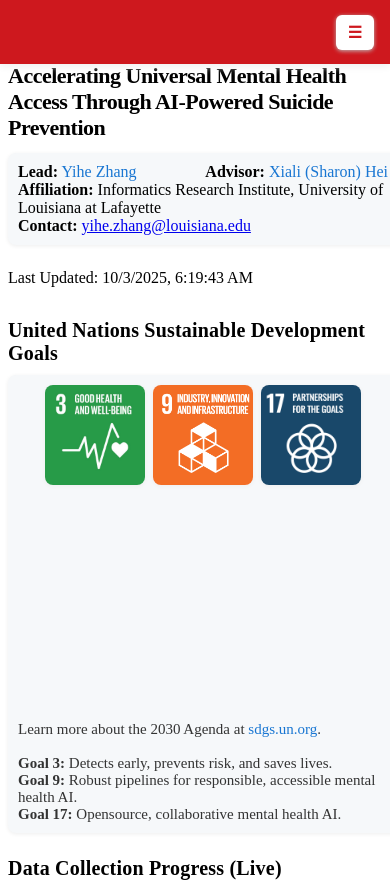
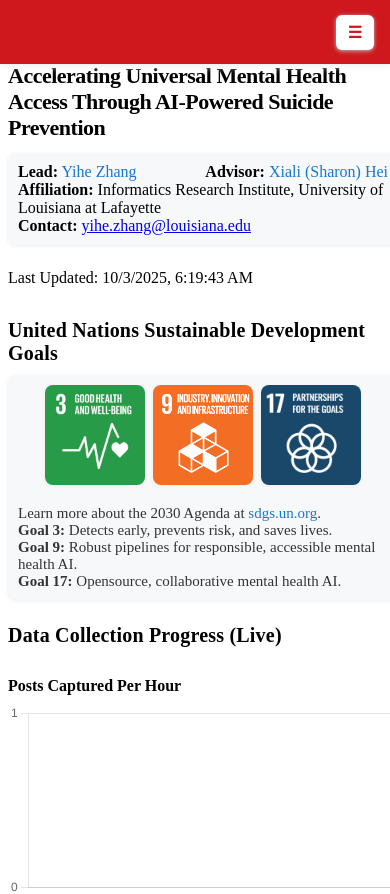
Before and after one commit to ihozh/mental-health-vercel, a Next.js app: page / in a window 390 px wide. Shown: the top 894 px of the page. Built offline with nearby package versions, Linux system fonts and the light colour scheme; no server answers; the database is empty.

Commit message:
adjust sdg on phone

```diff
--- a/pages/index.js
+++ b/pages/index.js
@@ -157,8 +157,10 @@ export default function Home() {
           .dashboard-title { font-size: 22px !important; }
           .dashboard-section { padding: 10px !important; }
           .ack-logo { height: 70px !important; }
-          .sdg-row { flex-direction: column !important; }
+          .sdg-row { flex-direction: column !important; align-items: flex-start !important; gap: 8px !important; }
           .sdg-image { max-width: 100% !important; margin-bottom: 12px !important; }
+          .sdg-images-col { flex: 0 0 auto !important; width: 100% !important; }
+          .sdg-images { justify-content: center !important; }
         }
         .ack-logo { height: 150px; object-fit: contain; }
         .sdg-image { border-radius: 8px; box-shadow: 0 1px 4px #eee; }
@@ -191,8 +193,8 @@ export default function Home() {
       <h2 style={{ margin: '18px 0 10px 0', fontWeight: 600, fontSize: 20, letterSpacing: '0.01em' }}>United Nations Sustainable Development Goals</h2>
       <section className="dashboard-section" style={{ marginBottom: 24, background: '#f6f8fa', borderRadius: 8, padding: 16, boxShadow: '0 1px 4px #eee' }}>
         <div className="sdg-row" style={{ display: 'flex', alignItems: 'center', gap: 16 }}>
-          <div style={{ flex: '0 0 320px' }}>
-            <div style={{ display: 'flex', gap: 8, alignItems: 'center' }}>
+          <div className="sdg-images-col" style={{ flex: '0 0 320px' }}>
+            <div className="sdg-images" style={{ display: 'flex', gap: 8, alignItems: 'center' }}>
               <img src="/SDG3.jpg" alt="Sustainable Development Goals 3" className="sdg-image" style={{ width: 100, height: 'auto', objectFit: 'cover' }} />
               <img src="/SDG9.png" alt="Sustainable Development Goals 9" className="sdg-image" style={{ width: 100, height: 'auto', objectFit: 'cover' }} />
               <img src="/SDG17.png" alt="Sustainable Development Goals 17" className="sdg-image" style={{ width: 100, height: 'auto', objectFit: 'cover' }} />
@@ -202,7 +204,7 @@ export default function Home() {
             <p style={{ margin: 0 }}>
               Learn more about the 2030 Agenda at
               {' '}<a href="https://sdgs.un.org" target="_blank" rel="noopener noreferrer" style={{ color: '#1976d2', textDecoration: 'none' }}>sdgs.un.org</a>.
-              <br /><br />
+              <br />
               <b>Goal 3: </b> Detects early, prevents risk, and saves lives.
               <br />
               <b>Goal 9: </b> Robust pipelines for responsible, accessible mental health AI.
```
